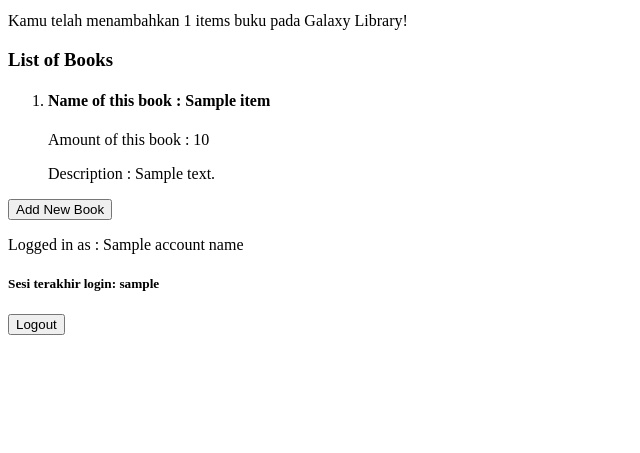
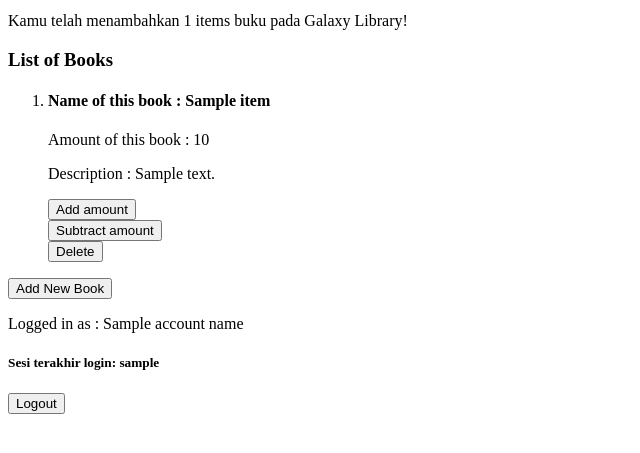
Before and after one commit to sabrinaatha/another_planet, a Django app: template main/templates/main.html in a window 1280 px wide. Shown: the part 204-657 px from the top of the page, without its empty margins (0-640 px from the left). Run offline with Django 4.2, Linux system fonts and the light colour scheme; tables that the repository leaves empty hold one stand-in row (values such as "Sample post"); the template is opened without the code that fills it: values that come from a table or form of the project are taken from there, most other values are stand-ins (such as "Sample title", 1, 10 or a date in 2020).

Commit message:
Finished 'Tugas 4' #2

```diff
--- a/main/templates/main.html
+++ b/main/templates/main.html
@@ -26,11 +26,29 @@
                         <h4>Name of this book : {{book.name}}</h4>
                         <p>Amount of this book : {{book.amount}}</p>
                         <p>Description : {{book.description}}</p>
+                        <a href="{% url 'main:add_item' book.id %}">
+                            <button>
+                                Add amount
+                            </button>
+                        </a>
+                        <br>
+                        <a href="{% url 'main:subtract_item' book.id %}">
+                            <button>
+                                Subtract amount
+                            </button>
+                        </a>
+                        <br>
+                        <a href="{% url 'main:delete_item' book.id %}">
+                            <button>
+                                Delete
+                            </button>
+                        </a>
+
                     </li>
                 {% endfor %}
             </ol>
 
-        <a href="{% url 'main:create_books' %}">
+        <a href="{% url 'main:create_books'%}">
             <button>
                 Add New Book
             </button>
--- a/main/urls.py
+++ b/main/urls.py
@@ -1,13 +1,13 @@
 from django.urls import path
 from main.views import show_main, create_books, show_xml, show_json, show_xml_by_id, show_json_by_id
-from main.views import register, login_user, logout_user
+from main.views import register, login_user, logout_user, delete_item, add_item, subtract_item
 from . import views
 
 app_name = 'main'
 
 urlpatterns = [
     path('', show_main, name='show_main'),
-    path('create-books', create_books, name='create_books'),
+    path('create-books/', create_books, name='create_books'),
     path('register/', register, name='register'),
     path('login/', login_user, name='login'),
     path('logout/', logout_user, name='logout'),
@@ -15,4 +15,7 @@ urlpatterns = [
     path('json/', show_json, name='show_json'),
     path('xml/<int:id>/', show_xml_by_id, name='show_xml_by_id'),
     path('json/<int:id>/', show_json_by_id, name='show_json_by_id'),
+    path('delete_item/<int:item_id>/', delete_item, name='delete_item'),
+    path('add_item/<int:item_id>/', add_item, name='add_item'),
+    path('subtract_item/<int:item_id>/', subtract_item, name='subtract_item'),
 ]
```
Also changed, not shown: main/templates/delete_item.html (added, +19 -0 lines), main/views.py (+26 -1 lines).
